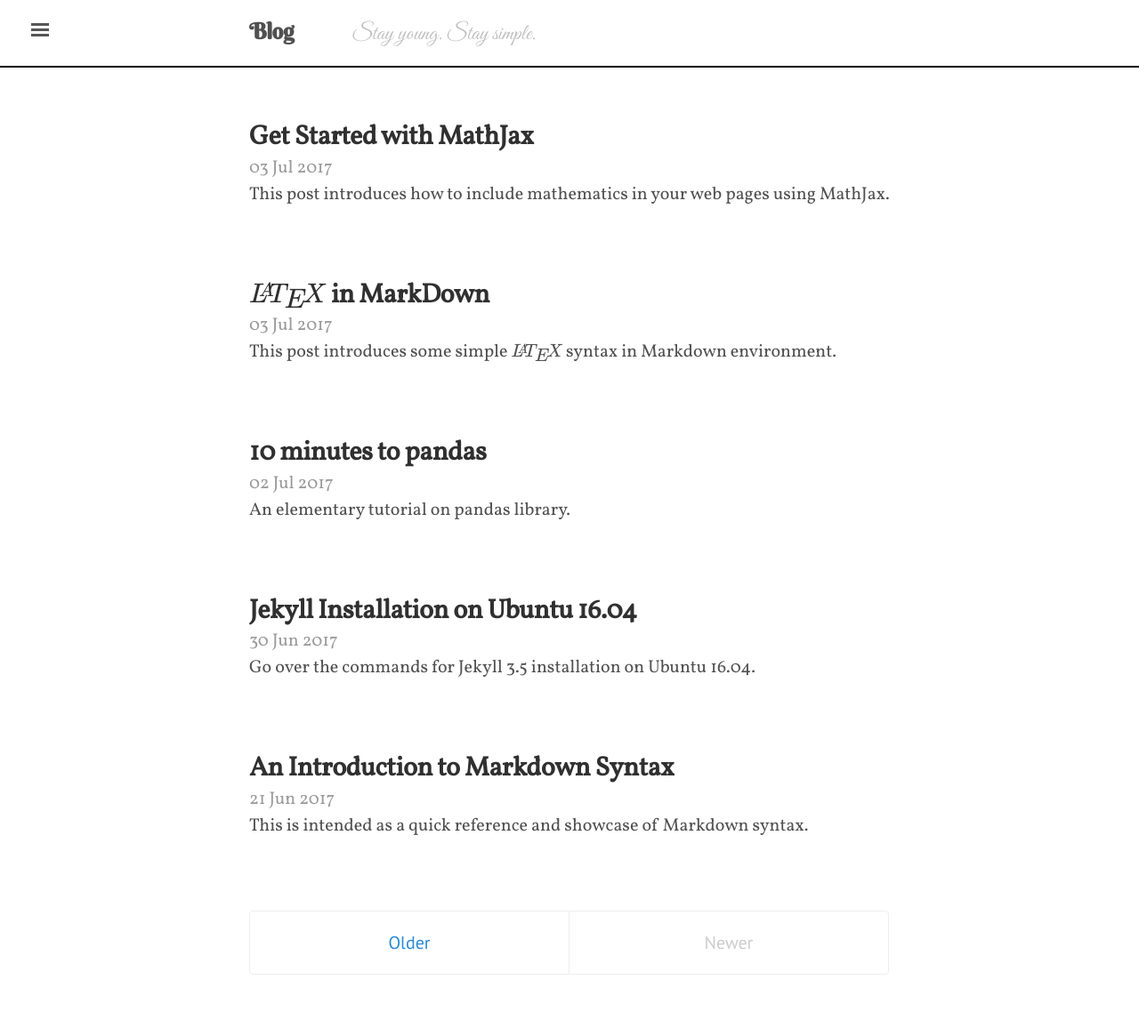
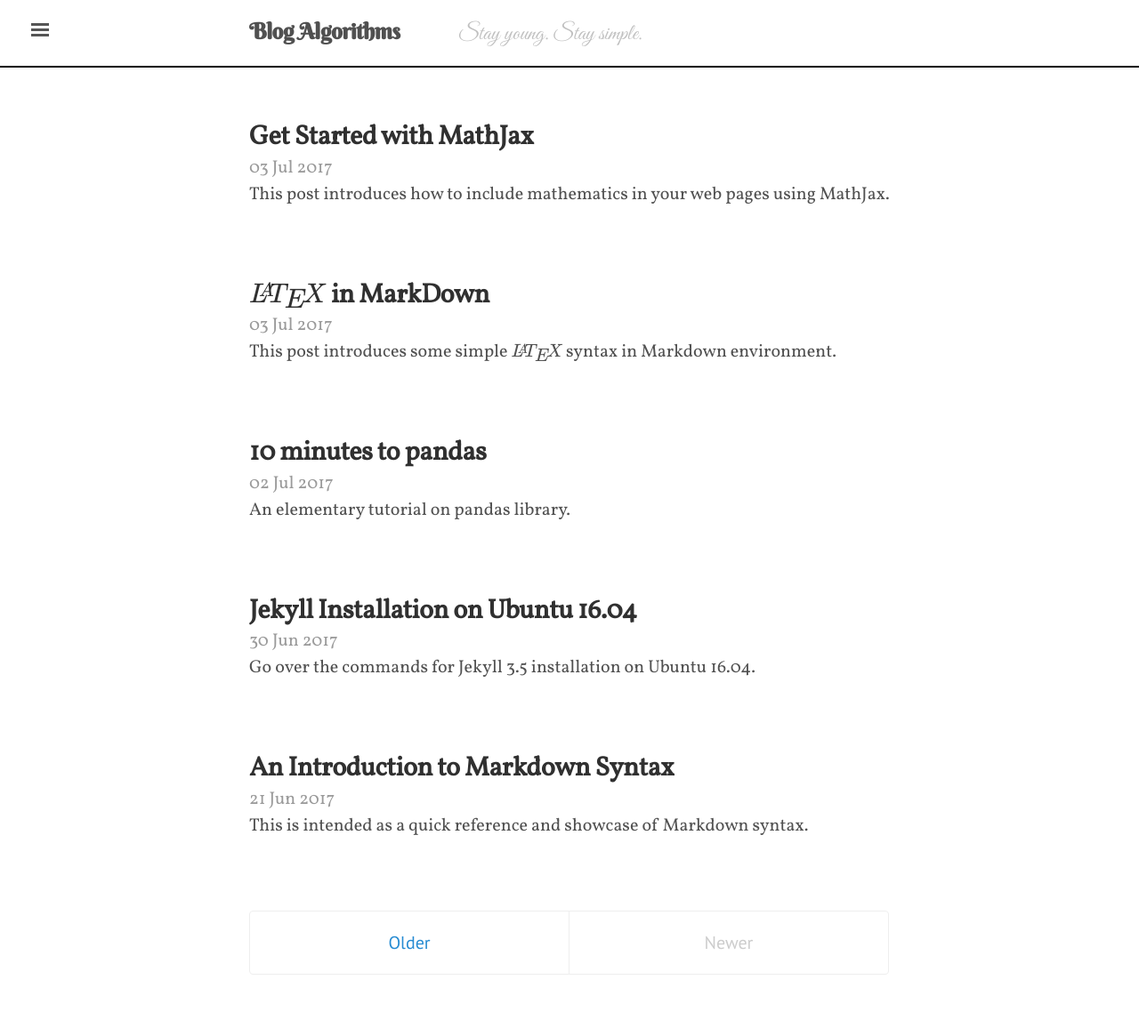
Before and after one commit to shevapato2008/myBlog, a Jekyll site: the page built from index.html, in a window 1280 px wide. Shown: the whole page at 89% size. Built offline with Jekyll 4.4.1, drawn with Linux system fonts in a browser that asks for light colours; some web fonts are replaced; formulas are drawn with MathJax 3; the list of posts is cut into pages by our own code.

Commit message:
Change the default layout to show algorithm tab.

```diff
--- a/_layouts/default.html
+++ b/_layouts/default.html
@@ -14,6 +14,7 @@
         <div class="container">
           <h3 class="masthead-title">
             <a href="{{ site.baseurl }}/" title="Home">{{ site.title }}</a>
+            <a href="{{ site.baseurl }}/Algorithms.html" title="Algorithms">Algorithms</a>
             <small>{{ site.tagline }}</small>
           </h3>
         </div>
```
